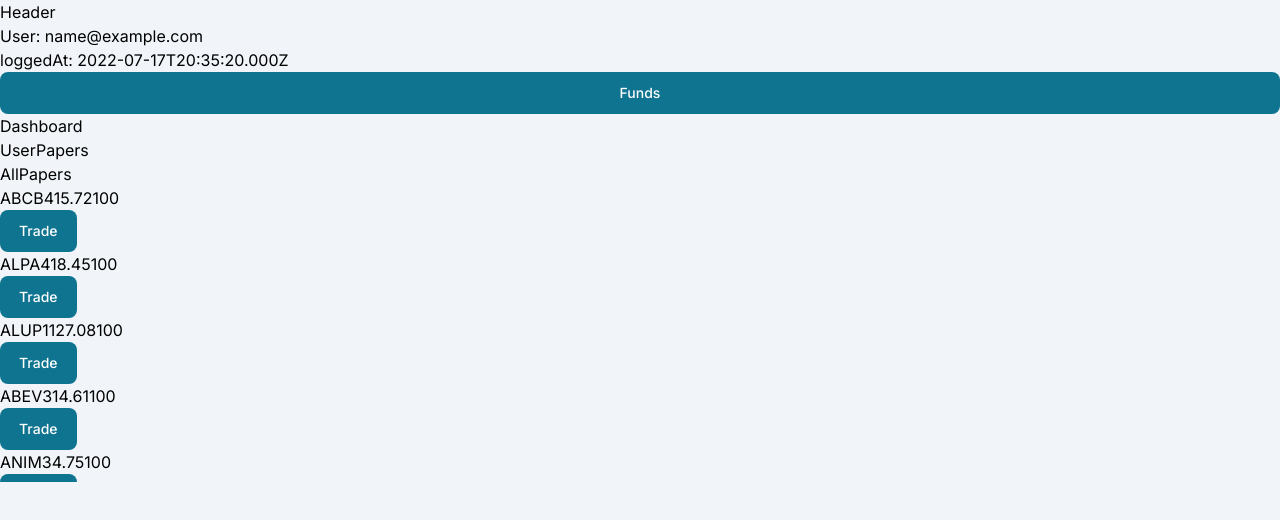
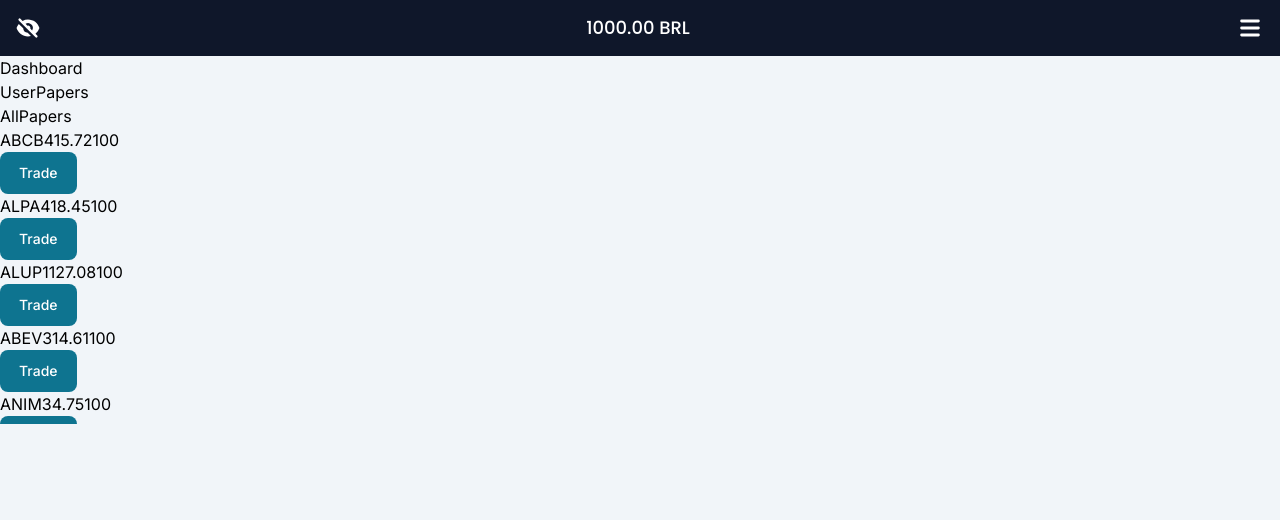
Before and after one commit to pedrossdemelo/xt-brokers, a React (Vite) app: page /login in a window 1280 px wide. Both pictures are taken after typing "name@example.com", "Sample123" into the empty fields and a click on the button "Login". Shown: the top 520 px of the page. Built offline with nearby package versions, Linux system fonts and the light colour scheme.

Commit message:
feat: style Header

```diff
--- a/src/components/Header.tsx
+++ b/src/components/Header.tsx
@@ -1,32 +1,132 @@
-import { Button } from "flowbite-react";
+import {
+  CashIcon,
+  CodeIcon,
+  EyeIcon,
+  EyeOffIcon,
+  LogoutIcon,
+  MenuIcon,
+  UserIcon,
+  ViewGridIcon,
+} from "@heroicons/react/solid";
+import { Dropdown } from "flowbite-react";
 import { useUserData } from "hooks";
+import React from "react";
 import { useNavigate } from "react-router-dom";
 
 function useHeader() {
-  const { user, loggedAt } = useUserData();
+  const { user, funds, logout } = useUserData();
   const navigate = useNavigate();
+  const [showFunds, setShowFunds] = React.useState(true);
 
   function goToFunds() {
     navigate("/funds");
   }
 
-  return { user, loggedAt, goToFunds };
+  function goToDashboard() {
+    navigate("/");
+  }
+
+  return {
+    user,
+    goToFunds,
+    goToDashboard,
+    funds,
+    showFunds,
+    toggleFunds: () => setShowFunds(!showFunds),
+    logout: () => {
+      navigate("/login");
+      logout();
+    },
+  };
 }
 
 export default function Header() {
-  const { user, loggedAt, goToFunds } = useHeader();
+  const {
+    user,
+    goToFunds,
+    goToDashboard,
+    logout,
+    funds,
+    showFunds,
+    toggleFunds,
+  } = useHeader();
 
   if (!user) return null;
 
   return (
-    <>
-      <div>Header</div>
+    <nav className="h-14 flex px-4 py-2 z-50 justify-between items-center bg-slate-900 text-white">
+      <button onClick={toggleFunds}>
+        {showFunds ? (
+          <EyeOffIcon className="h-6" />
+        ) : (
+          <EyeIcon className="h-6" />
+        )}
+      </button>
 
-      <div id="user">User: {user}</div>
+      <h1
+        className={`text-lg font-medium px-2 rounded-md ${
+          !showFunds && "text-slate-800 bg-slate-800"
+        }`}
+      >
+        {funds.toFixed(2)} BRL
+      </h1>
 
-      <div id="last-login">loggedAt: {loggedAt.toISOString()}</div>
+      <Dropdown inline arrowIcon={false} label={<MenuIcon className="h-7" />}>
+        <Dropdown.Item>
+          <div className="flex gap-2 items-center mr-2">
+            <UserIcon className="h-6" />
 
-      <Button onClick={goToFunds}>Funds</Button>
-    </>
+            <span className="ml-2">{user}</span>
+          </div>
+        </Dropdown.Item>
+
+        <Dropdown.Divider />
+
+        <Dropdown.Item>
+          <button
+            onClick={goToDashboard}
+            className="flex gap-2 items-center mr-2"
+          >
+            <ViewGridIcon className="h-6" />
+
+            <span className="ml-2">Dashboard</span>
+          </button>
+        </Dropdown.Item>
+
+        <Dropdown.Item>
+          <a
+            href="https://pedrosousa.dev"
+            target="_blank"
+            className="flex gap-2 items-center mr-2"
+            rel="noreferrer"
+          >
+            <CodeIcon className="h-6" />
+
+            <span className="ml-2">Developer</span>
+          </a>
+        </Dropdown.Item>
+
+        <Dropdown.Item>
+          <button onClick={goToFunds} className="flex gap-2 items-center mr-2">
+            <CashIcon className="h-6" />
+
+            <span className="ml-2">Funds</span>
+          </button>
+        </Dropdown.Item>
+
+        <Dropdown.Divider />
+
+        <Dropdown.Item>
+          <button
+            onClick={logout}
+            className="flex gap-2 items-center mr-2 text-red-700"
+          >
+            <LogoutIcon className="h-6" />
+
+            <span className="ml-2">Logout</span>
+          </button>
+        </Dropdown.Item>
+      </Dropdown>
+    </nav>
   );
 }
```
